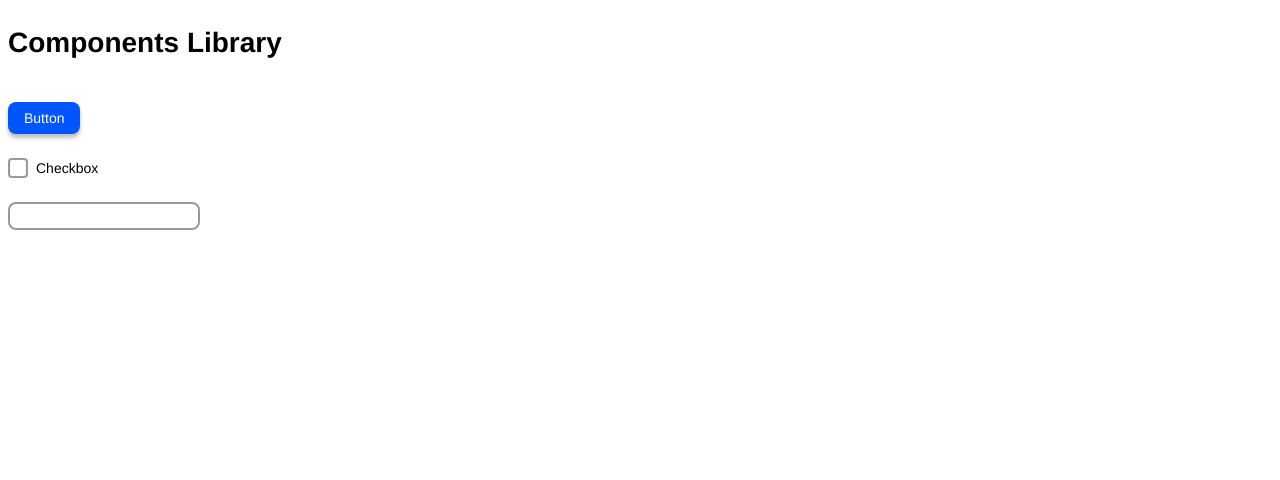
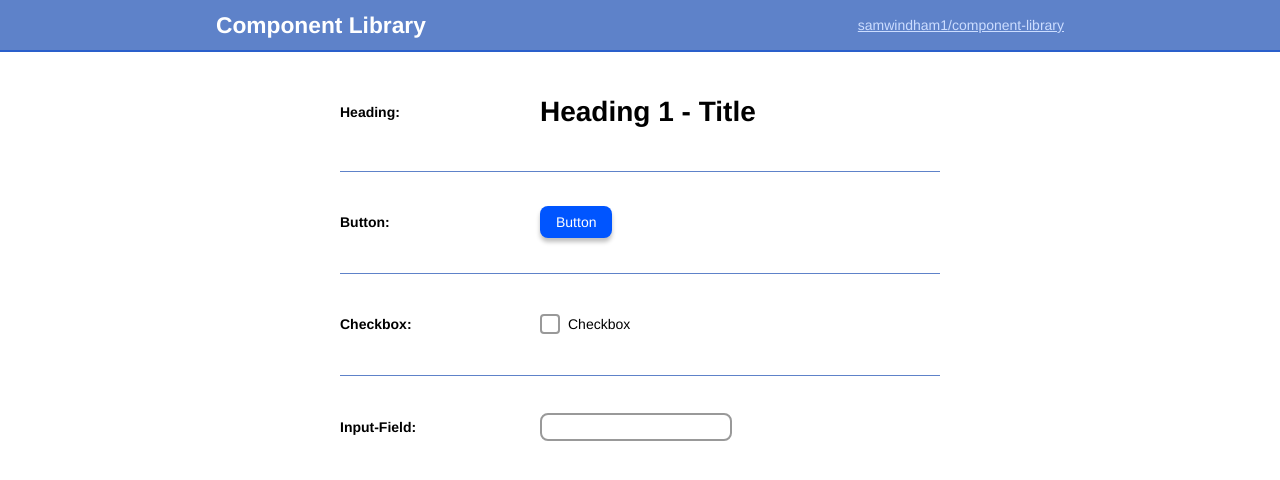
Before and after one commit to samwindham1/component-library, a React app in the folder app/: page / in a window 1280 px wide. Shown: the top 480 px of the page. Built offline with nearby package versions, Linux system fonts and the light colour scheme.

Commit message:
update style and layout

```diff
--- a/app/src/index.css
+++ b/app/src/index.css
@@ -1,9 +1,50 @@
-.App {
+html,
+body {
+    margin: 0;
+    padding: 0;
+}
+
+.header {
+    height: 50px;
+    margin-bottom: 25px;
+
+    display: flex;
+    align-items: center;
+    justify-content: space-around;
+
+    background-color: #5e82c9;
+    border-bottom: 2px solid #2a5fcb;
+}
+
+.header-title {
+    color: white;
+    font-size: 1.625em;
+}
+
+.header-link {
+    color: #ccddff;
+}
+
+.components {
+    max-width: 600px;
+    margin: 0 auto;
     display: flex;
     flex-direction: column;
 }
 
-.App > * {
+.component-row {
     flex: 1 1 auto;
     margin-bottom: 24px;
+    padding-bottom: 24px;
+    display: flex;
+    flex-direction: row;
+    align-items: center;
 }
+
+.component-row:not(:last-child) {
+    border-bottom: 1px solid #5e82c9;
+}
+
+.component-label {
+    flex-basis: 200px;
+}
--- a/app/src/index.jsx
+++ b/app/src/index.jsx
@@ -8,24 +8,19 @@ export const App = () => {
     const [state, setState] = useState({ checkbox: false, textInput: '' });
 
     const components = [
-        <Heading key={'test-app-heading'} level={1}>
-            Components Library
+        <Heading key={'Heading'} id={'test-app-heading'} level={1}>
+            Heading 1 - Title
         </Heading>,
-        <Button
-            key={'test-app-button'}
-            id={'test-app-button'}
-            label={'Button'}
-            onClick={() => debug('Button Click')}
-        />,
+        <Button key={'Button'} id={'test-app-button'} label={'Button'} onClick={() => debug('Button Click')} />,
         <Checkbox
-            key={'test-app-checkbox'}
+            key={'Checkbox'}
             id={'test-app-checkbox'}
             label={'Checkbox'}
             checked={state.checkbox}
             onChange={(value) => debug(`Checkbox click: ${value}`, setState({ ...state, checkbox: value }))}
         />,
         <TextInput
-            key={'test-app-input-field'}
+            key={'Input-Field'}
             id={'test-app-input-field'}
             value={state.textInput}
             onChange={(value) => debug(`TextInput type: ${value}`, setState({ ...state, textInput: value }))}
@@ -35,9 +30,22 @@ export const App = () => {
     return (
         <div className='App'>
             <ThemeProvider theme={theme}>
-                {components.map((component) => (
-                    <div key={component.key}>{component}</div>
-                ))}
+                <div className='header'>
+                    <h1 className='header-title'>Component Library</h1>
+                    <a className='header-link' href='https://github.com/samwindham1/component-library'>
+                        samwindham1/component-library
+                    </a>
+                </div>
+                <div className='components'>
+                    {components.map((component) => (
+                        <div className='component-row' key={component.key}>
+                            <div className='component-label'>
+                                <h4>{component.key}:</h4>
+                            </div>
+                            <div className='component'>{component}</div>
+                        </div>
+                    ))}
+                </div>
             </ThemeProvider>
         </div>
     );
--- a/src/components/Heading/index.tsx
+++ b/src/components/Heading/index.tsx
@@ -7,8 +7,8 @@ const headingLevel = (level: number): React.ElementType => {
     return headings[level - 1];
 };
 
-export const Heading = ({ level, children }: HeadingProps) => (
-    <StyledHeading as={headingLevel(level)} level={level}>
+export const Heading = ({ level, children, ...componentProps }: HeadingProps) => (
+    <StyledHeading as={headingLevel(level)} level={level} {...componentProps}>
         {children}
     </StyledHeading>
 );
```
